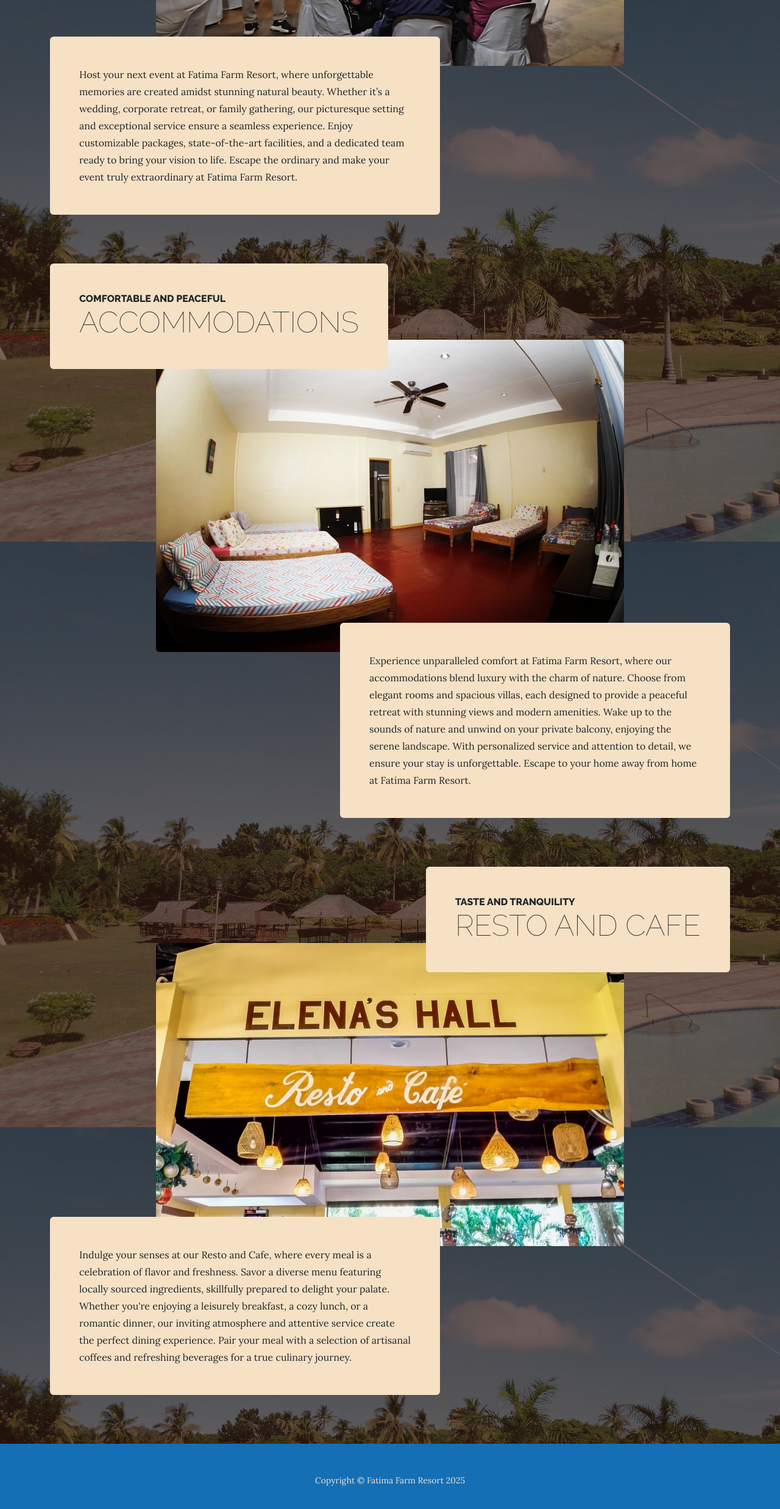
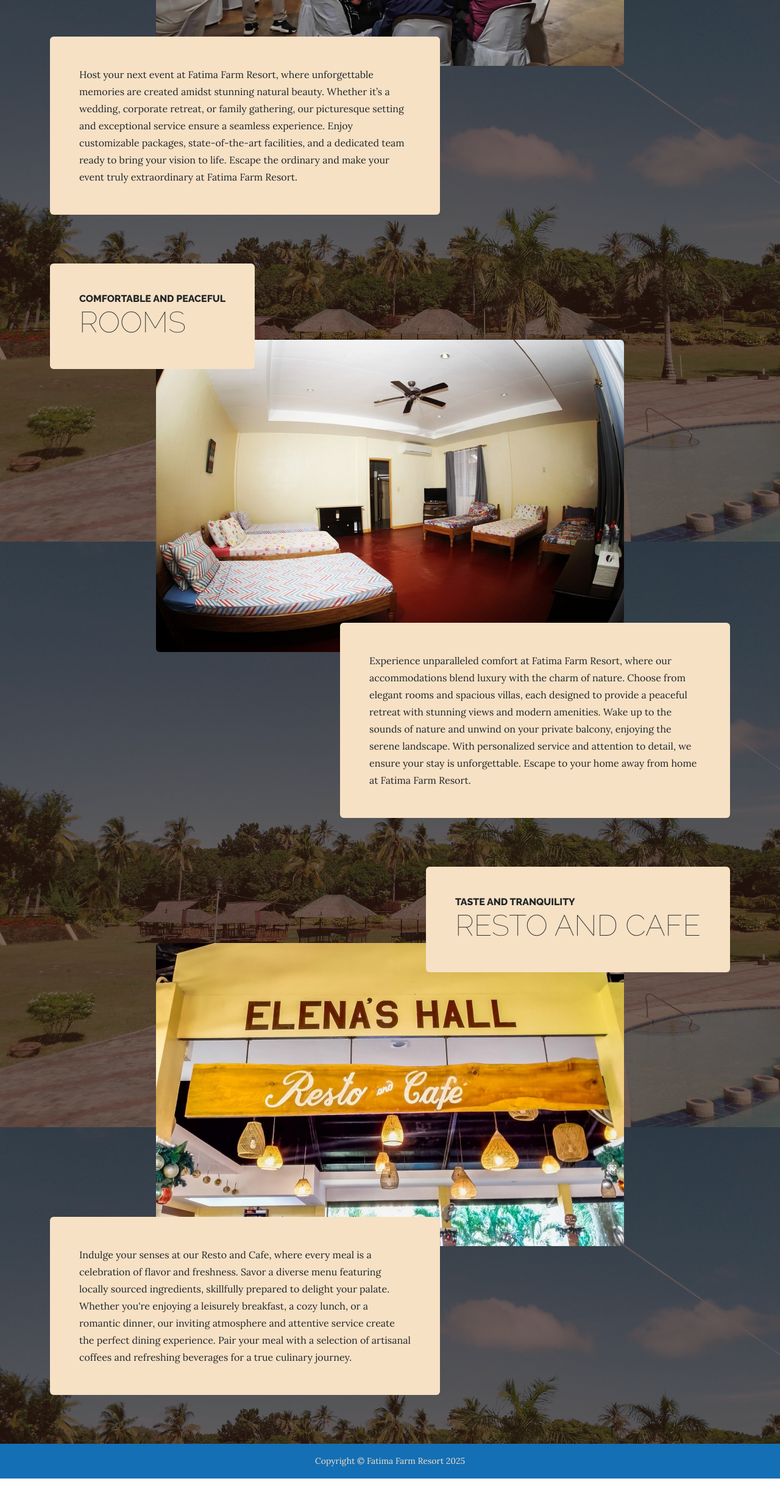
Before and after one commit to Mikee0303/Fatima-Farm-Resort, a plain HTML site: page startbootstrap-business-casual-gh-pages/startbootstrap-business-casual-gh-pages/products.html in a window 1280 px wide. Shown: the part 1032-3506 px from the top of the page at 61% size. After the commit the page ends 3456 px from the top, so only its background shows below. Drawn offline with nearby package versions, Linux system fonts and the light colour scheme.

Commit message:
Add files via upload

```diff
--- a/startbootstrap-business-casual-gh-pages/startbootstrap-business-casual-gh-pages/products.html
+++ b/startbootstrap-business-casual-gh-pages/startbootstrap-business-casual-gh-pages/products.html
@@ -60,7 +60,7 @@
                         <div class="bg-faded p-5 d-flex me-auto rounded">
                             <h2 class="section-heading mb-0">
                                 <span class="section-heading-upper">Comfortable and Peaceful</span>
-                                <span class="section-heading-lower">ACCOMMODATIONS</span>
+                                <span class="section-heading-lower">ROOMS</span>
                             </h2>
                         </div>
                     </div>
@@ -89,7 +89,7 @@
                 </div>
             </div>
         </section>
-        <footer class="footer text-faded text-center py-5">
+        <footer class="footer text-faded text-center py-3">
             <div class="container"><p class="m-0 small">Copyright &copy; Fatima Farm Resort 2025</p></div>
         </footer>
         <!-- Bootstrap core JS-->
```
Also changed, not shown: startbootstrap-business-casual-gh-pages/startbootstrap-business-casual-gh-pages/about.html (+1 -1 lines), startbootstrap-business-casual-gh-pages/startbootstrap-business-casual-gh-pages/index.html (+1 -1 lines), startbootstrap-business-casual-gh-pages/startbootstrap-business-casual-gh-pages/store.html (+1 -1 lines), 1 other file.
